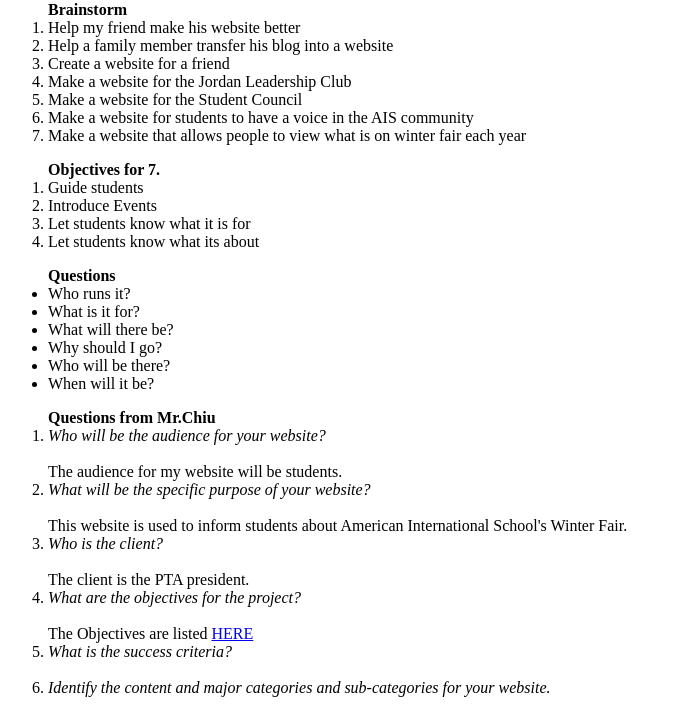
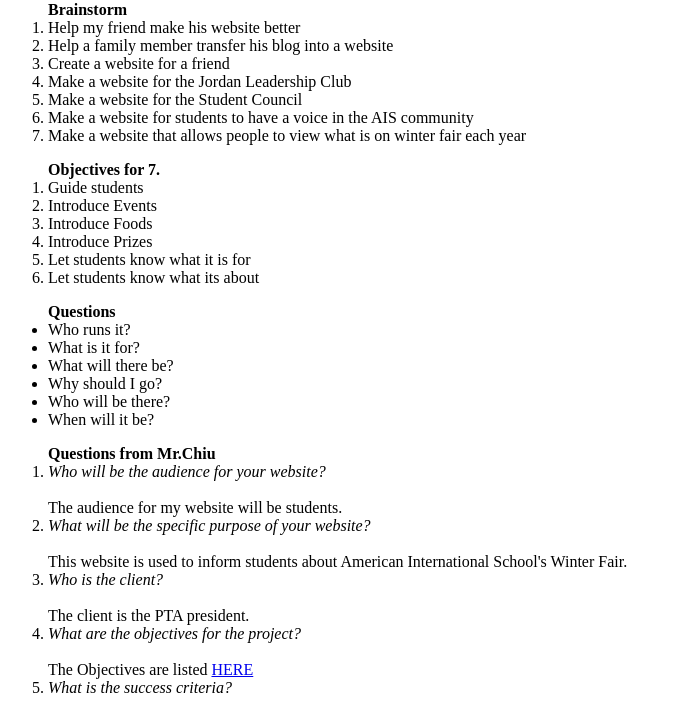
Before and after one commit to 802895/CTD-Planning-Site-LTom, a plain HTML site: page index.html in a window 1280 px wide. Shown: the part 79-791 px from the top of the page, without its empty margins (0-682 px from the left). Drawn offline with Linux system fonts and the light colour scheme.

Commit message:
improved objectives

```diff
--- a/index.html
+++ b/index.html
@@ -3,7 +3,7 @@
 
 <head>
 
-<title> Planning site </title>
+<title> Planning site for Winter Fair</title>
 </head>
 
 <body>
@@ -26,6 +26,8 @@
 
       <li> Guide students </li>
       <li> Introduce Events </li>
+      <li> Introduce Foods </li>
+      <li> Introduce Prizes </li>
       <li> Let students know what it is for</li>
       <li> Let students know what its about </li>
     </ol>
```
Also changed, not shown: 1 other file.
